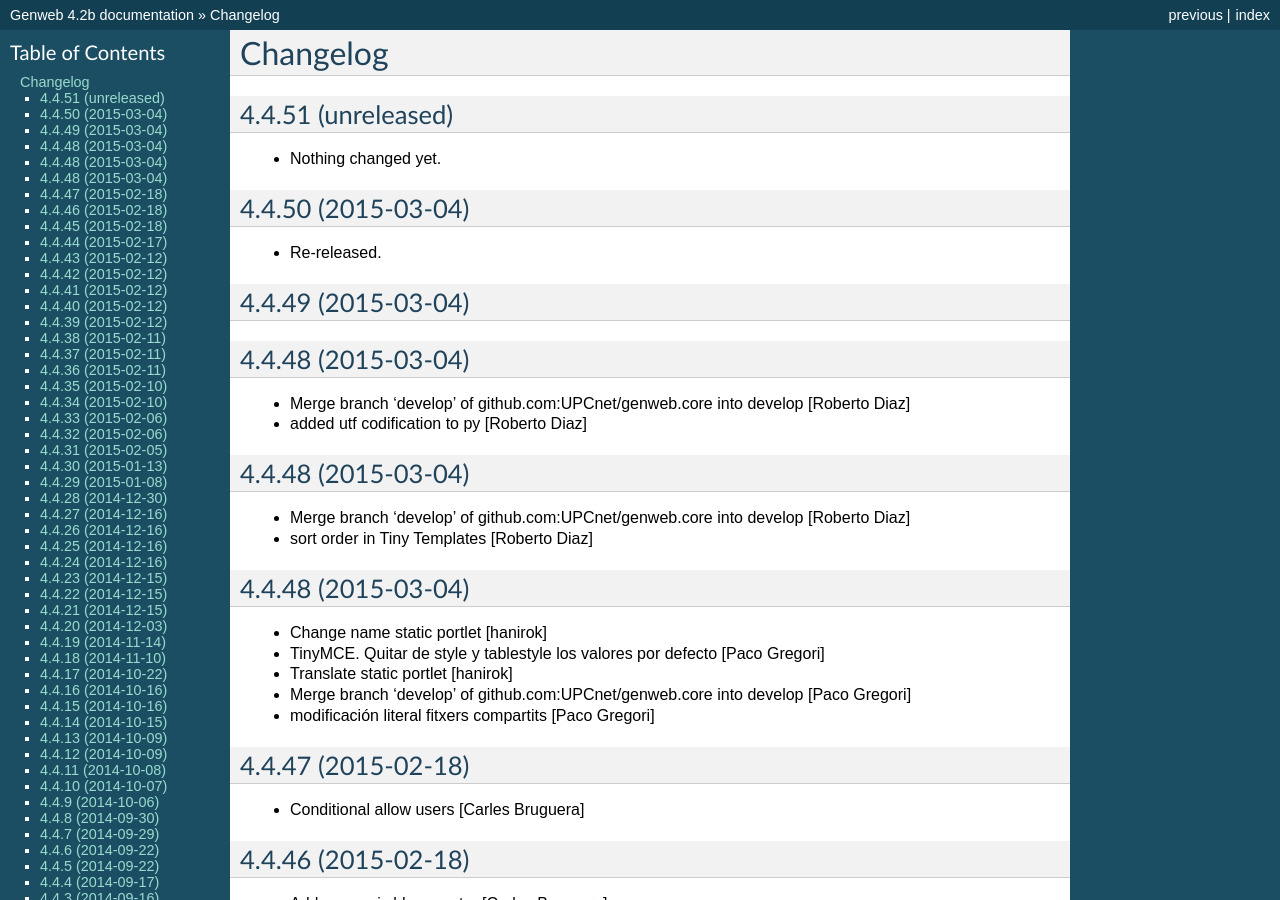
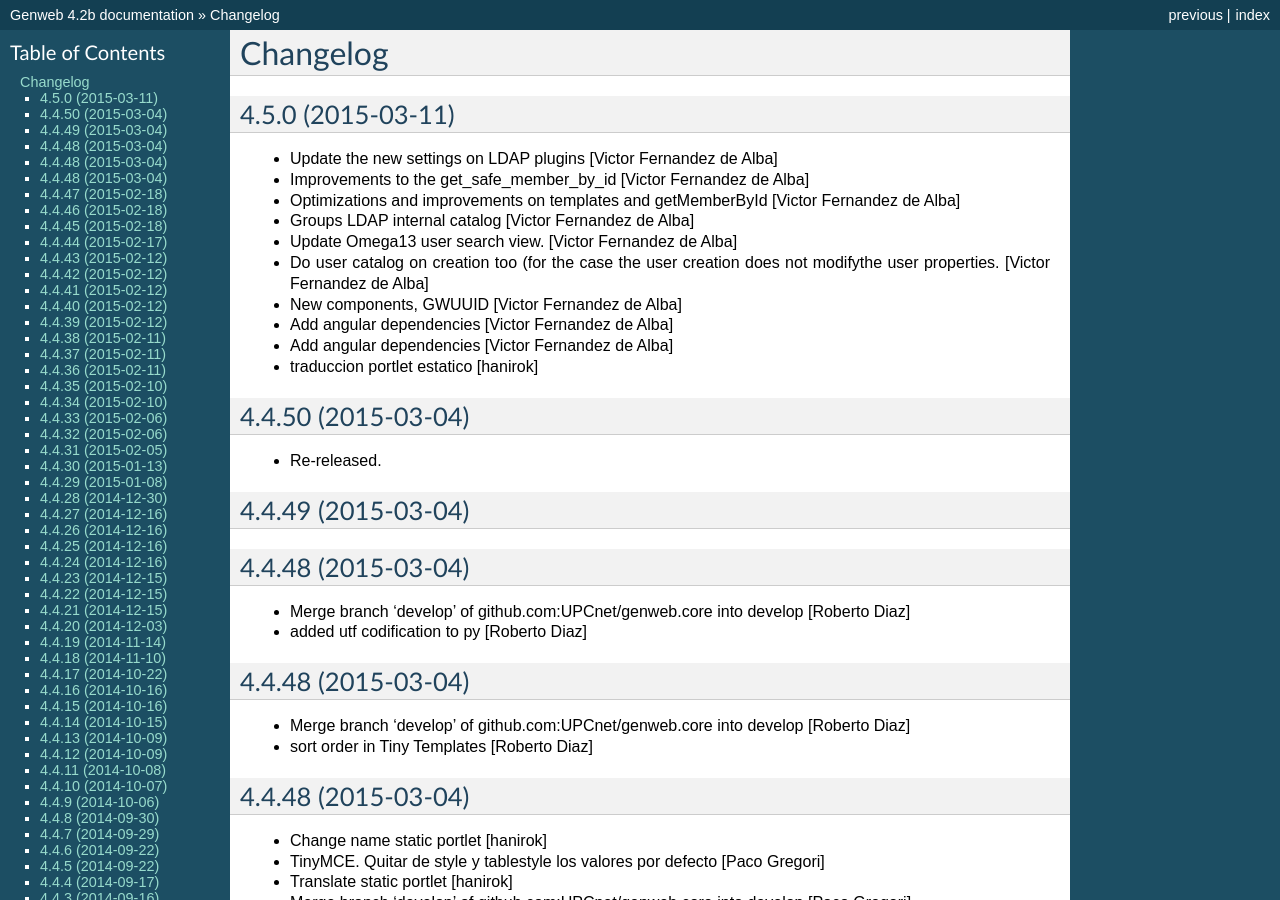
Before and after one commit to UPCnet/genweb.core, a Sphinx documentation site: the page built from docs/HISTORY.rst, in a window 1280 px wide and 900 px high. Built offline with Sphinx 7.4.7, drawn with Linux system fonts in a browser that asks for light colours.

Commit message:
Preparing release 4.5.0

```diff
--- a/docs/HISTORY.rst
+++ b/docs/HISTORY.rst
@@ -1,11 +1,19 @@
 Changelog
 =========
 
-4.4.51 (unreleased)
--------------------
+4.5.0 (2015-03-11)
+------------------
 
-- Nothing changed yet.
-
+* Update the new settings on LDAP plugins [Victor Fernandez de Alba]
+* Improvements to the get_safe_member_by_id [Victor Fernandez de Alba]
+* Optimizations and improvements on templates and getMemberById [Victor Fernandez de Alba]
+* Groups LDAP internal catalog [Victor Fernandez de Alba]
+* Update Omega13 user search view. [Victor Fernandez de Alba]
+* Do user catalog on creation too (for the case the user creation does not modifythe user properties. [Victor Fernandez de Alba]
+* New components, GWUUID [Victor Fernandez de Alba]
+* Add angular dependencies [Victor Fernandez de Alba]
+* Add angular dependencies [Victor Fernandez de Alba]
+* traduccion portlet estatico [hanirok]
 
 4.4.50 (2015-03-04)
 -------------------
--- a/setup.py
+++ b/setup.py
@@ -1,7 +1,7 @@
 from setuptools import setup, find_packages
 import os
 
-version = '4.4.51.dev0'
+version = '4.5.0'
 
 README = open("README.rst").read()
 HISTORY = open(os.path.join("docs", "HISTORY.rst")).read()
```
